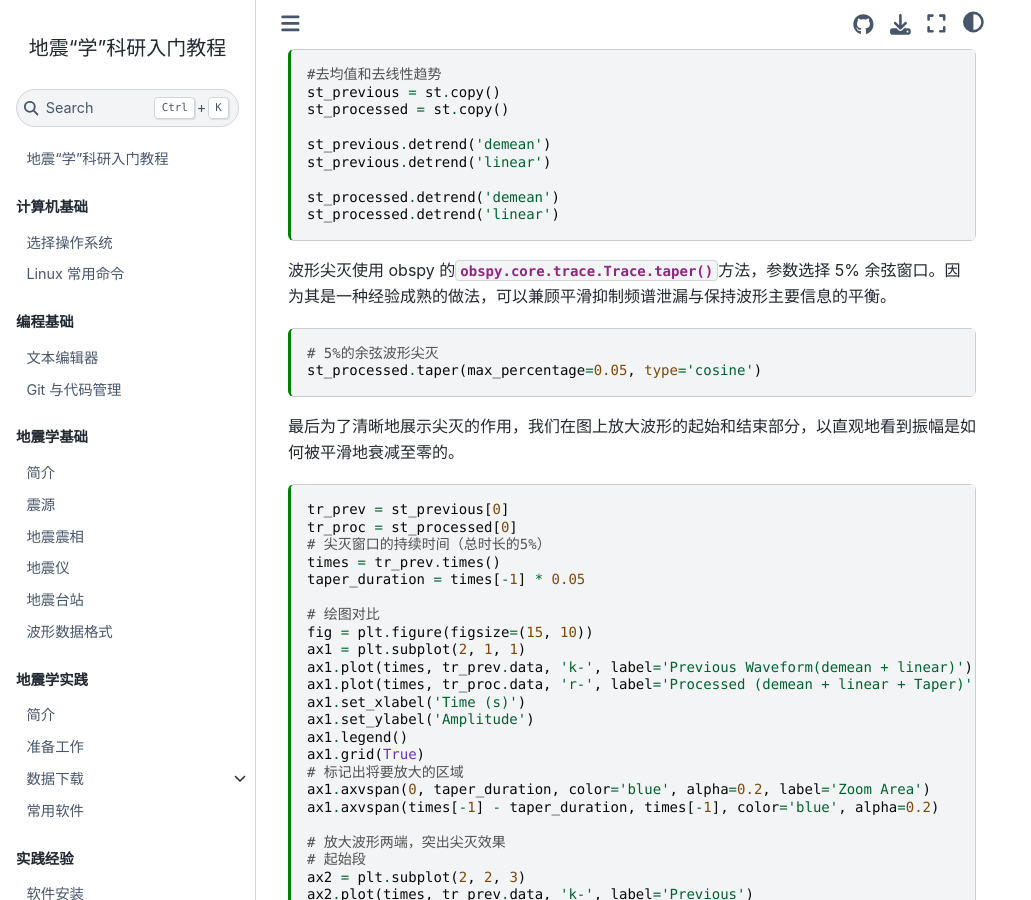
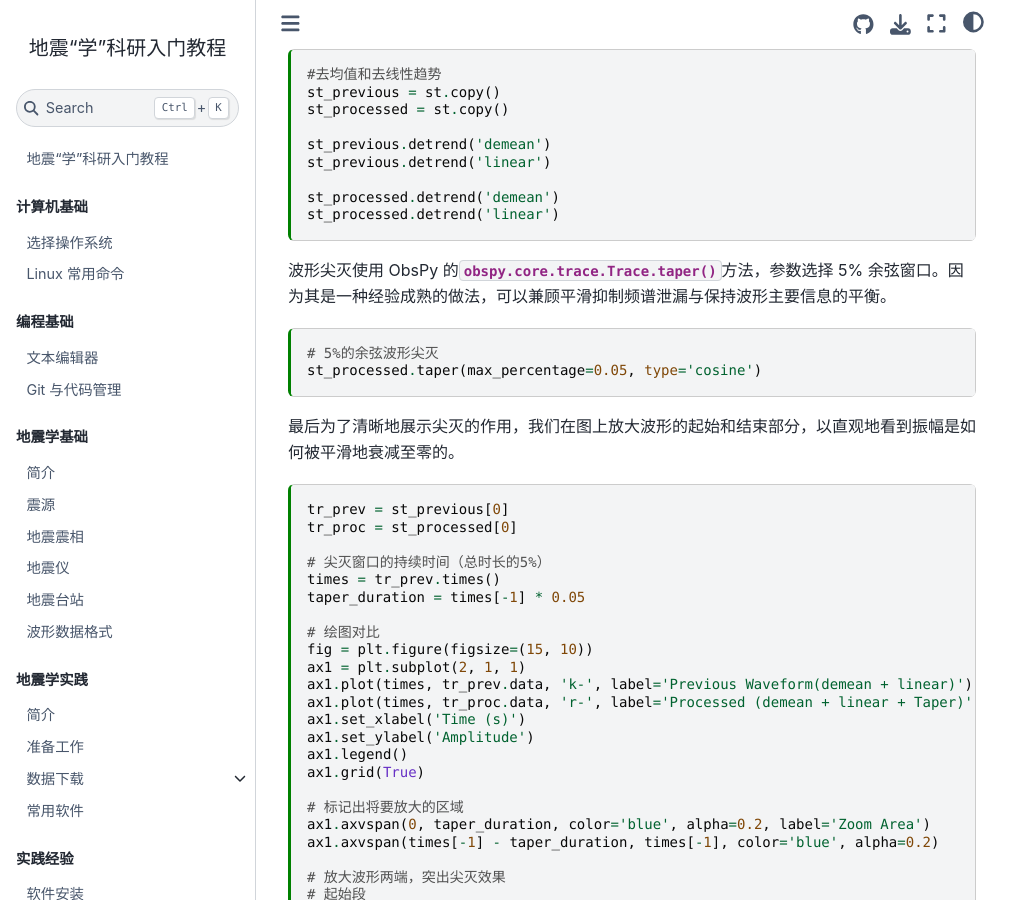
Before and after one commit to seismo-learn/seismology101, a Jupyter Book: the page built from source/exercises/taper.md, in a window 1280 px wide and 900 px high, scrolled down 872 px. Shown: the whole window, without its empty margins (0-1031 px from the left). Built offline with Jupyter Book 1.0.4 settings and Sphinx 7.4.7 and the Sphinx Book theme 1.1.4, drawn with Linux system fonts in a browser that asks for light colours; pages that are not in the unit, such as notebooks, are missing from menus.

Commit message:
git commit --amend

````diff
--- a/source/exercises/taper.md
+++ b/source/exercises/taper.md
@@ -60,7 +60,7 @@ st_processed.detrend('demean')
 st_processed.detrend('linear')
 ```
 
-波形尖灭使用 obspy 的{meth}`obspy.core.trace.Trace.taper`方法，参数选择 5% 余弦窗口。因为其是一种经验成熟的做法，可以兼顾平滑抑制频谱泄漏与保持波形主要信息的平衡。
+波形尖灭使用 ObsPy 的{meth}`obspy.core.trace.Trace.taper`方法，参数选择 5% 余弦窗口。因为其是一种经验成熟的做法，可以兼顾平滑抑制频谱泄漏与保持波形主要信息的平衡。
 
 ```{code-cell} ipython3
 # 5%的余弦波形尖灭
@@ -72,6 +72,7 @@ st_processed.taper(max_percentage=0.05, type='cosine')
 ```{code-cell} ipython3
 tr_prev = st_previous[0]
 tr_proc = st_processed[0]
+
 # 尖灭窗口的持续时间（总时长的5%）
 times = tr_prev.times()
 taper_duration = times[-1] * 0.05
@@ -85,6 +86,7 @@ ax1.set_xlabel('Time (s)')
 ax1.set_ylabel('Amplitude')
 ax1.legend()
 ax1.grid(True)
+
 # 标记出将要放大的区域
 ax1.axvspan(0, taper_duration, color='blue', alpha=0.2, label='Zoom Area')
 ax1.axvspan(times[-1] - taper_duration, times[-1], color='blue', alpha=0.2)
````
